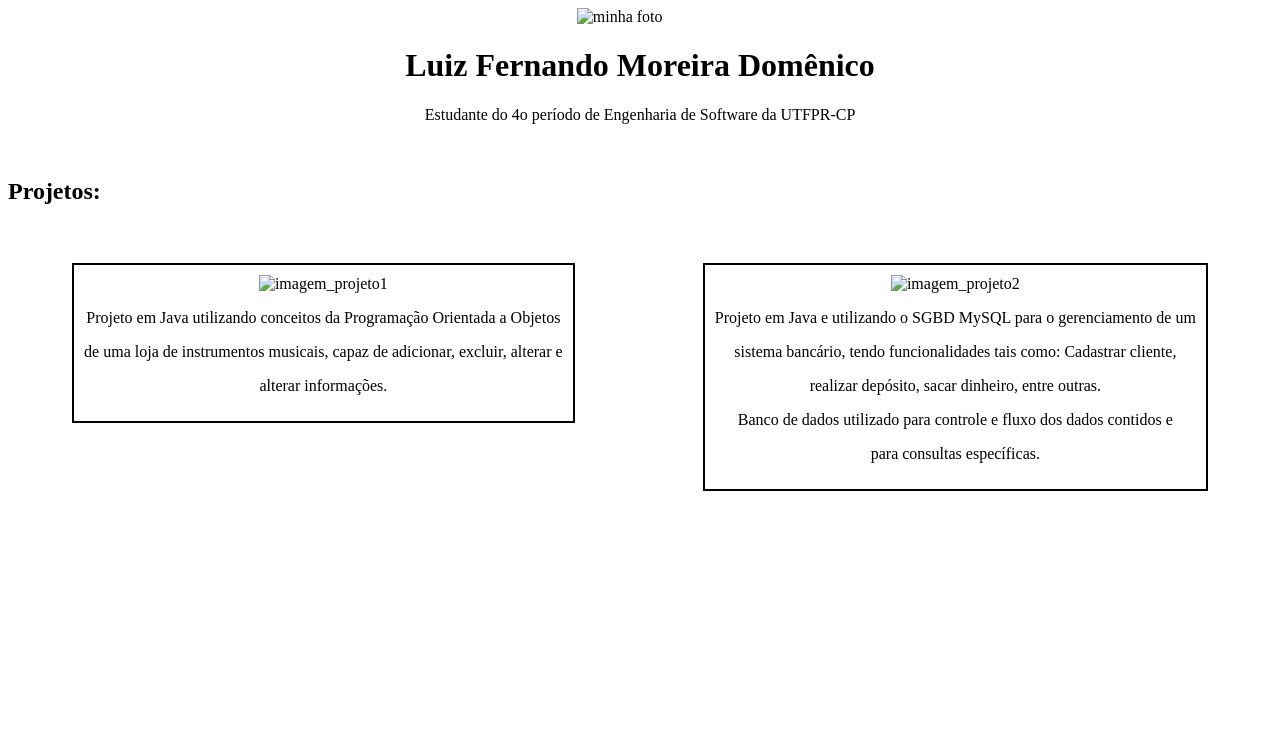
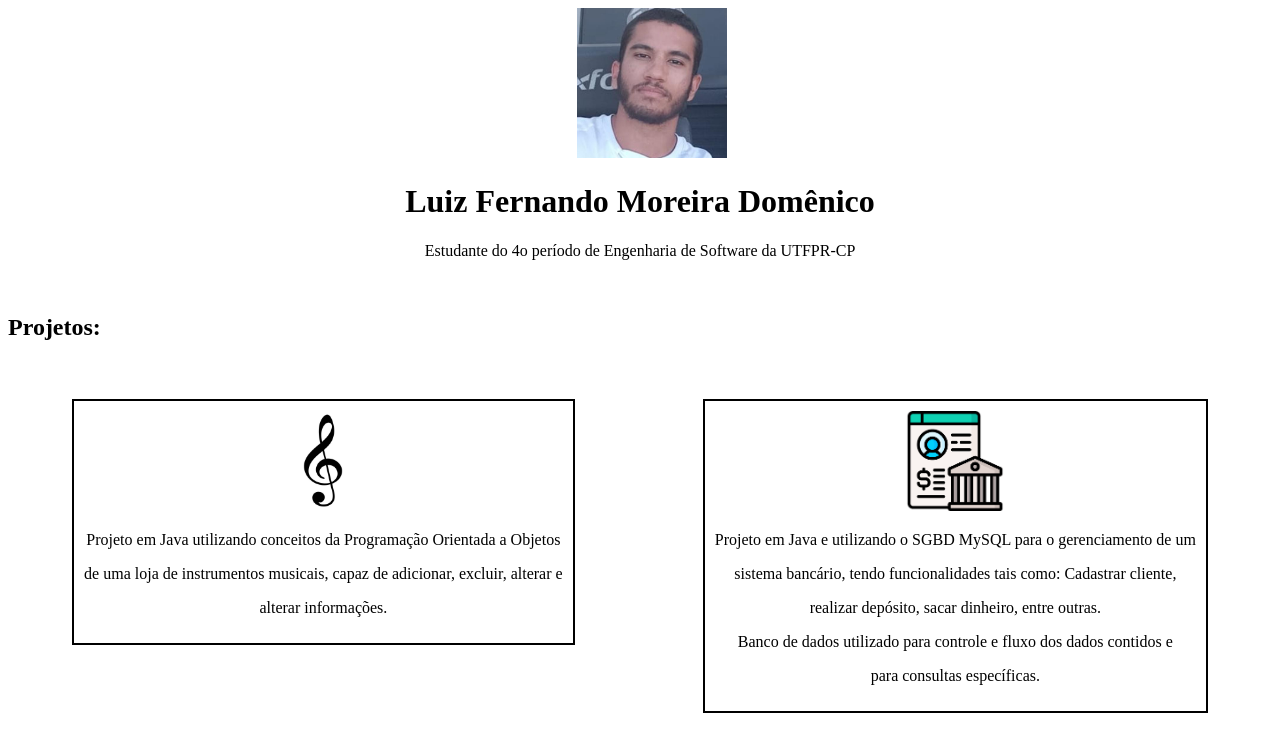
Before and after one commit to Lfdomenico/atividade_02-04, a plain HTML site: page index.html in a window 1280 px wide. Drawn offline with Linux system fonts and the light colour scheme; the site is published under a folder, as on GitHub Pages, so addresses that start at the root find nothing.

Commit message:
Correção imagens de novo

```diff
--- a/index.html
+++ b/index.html
@@ -35,7 +35,7 @@
     </style>
 </head>
 <body>
-    <img id="foto" src="/Imagens/eu.jpeg" alt="minha foto">
+    <img id="foto" src="Imagens/eu.jpeg" alt="minha foto">
     <h1 class="header">Luiz Fernando Moreira Domênico</h1>
     <p class="header">Estudante do 4o período de Engenharia de Software da UTFPR-CP</p>
     <br>
@@ -46,14 +46,14 @@
     <div class="container">
 
         <div class="projeto">
-            <img src="/Imagens/imagem1.jpg" alt="imagem_projeto1">
+            <img src="Imagens/imagem1.jpg" alt="imagem_projeto1">
             <p>Projeto em Java utilizando conceitos da Programação Orientada a Objetos</p>
             <p>de uma loja de instrumentos musicais, capaz de adicionar, excluir, alterar e</p>
             <p>alterar informações.</p>
         </div>
 
         <div class="projeto">
-            <img src="/Imagens/imagem2.png" alt="imagem_projeto2">
+            <img src="Imagens/imagem2.png" alt="imagem_projeto2">
             <p>Projeto em Java e utilizando o SGBD MySQL para o gerenciamento de um</p>
             <p>sistema bancário, tendo funcionalidades tais como: Cadastrar cliente,</p>
             <p>realizar depósito, sacar dinheiro, entre outras.</p>
```
